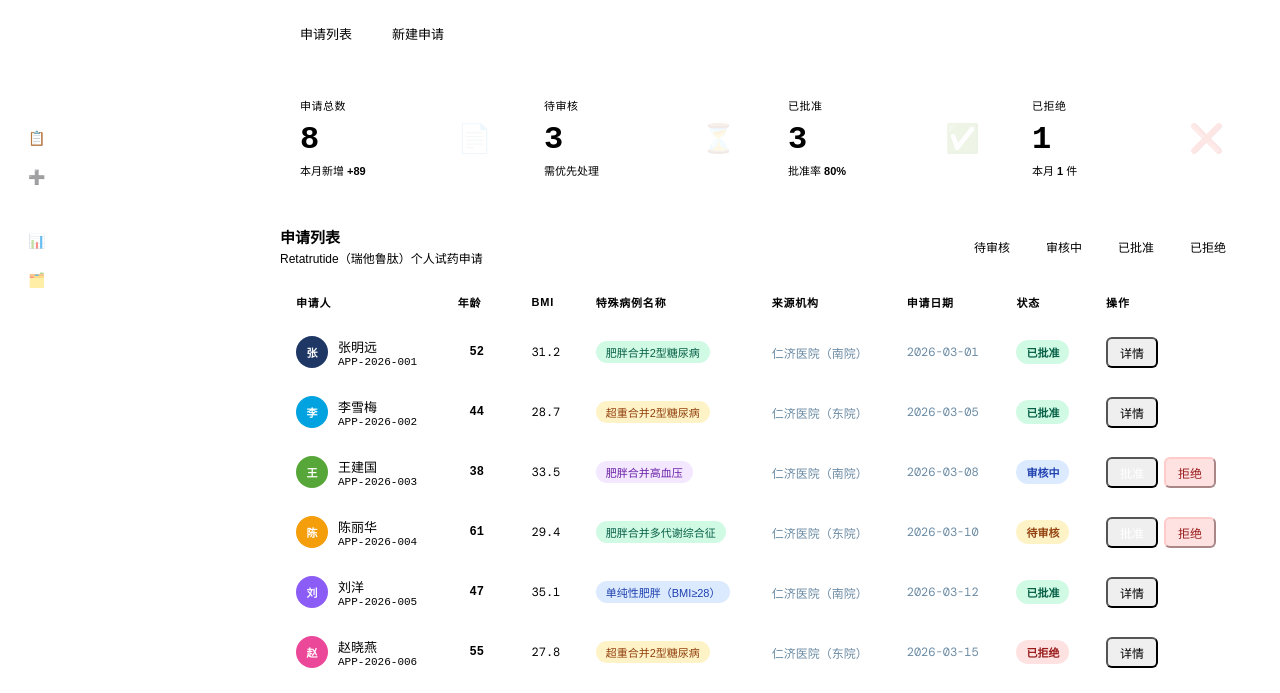
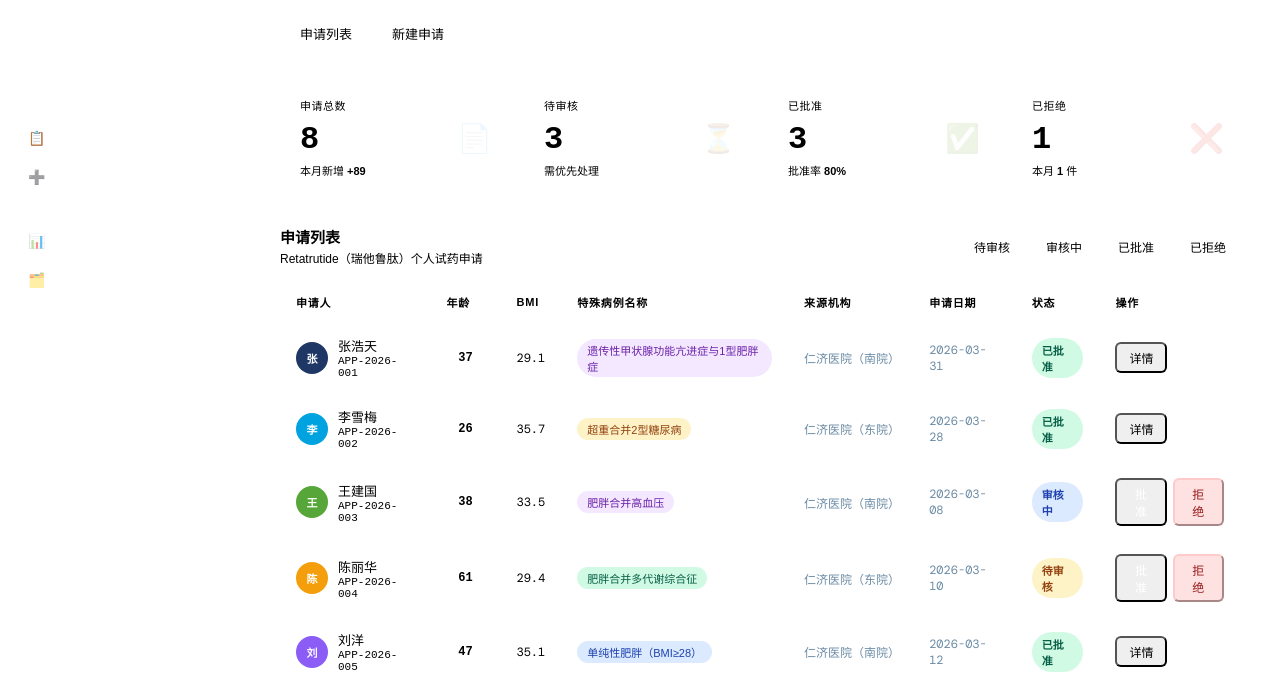
Before and after one commit to kendrath1991-code/Bare, a plain HTML site: page index.html in a window 1280 px wide. Shown: the part 100-793 px from the top of the page. Drawn offline with nearby package versions, Linux system fonts and the light colour scheme.

Commit message:
Update application data in index.html

```diff
--- a/index.html
+++ b/index.html
@@ -910,8 +910,8 @@ transition: all 0.3s; z-index: 999;
 const avatarColors = ['#1F3764','#00A3E0','#57A639','#F59E0B','#8B5CF6','#EC4899','#0EA5E9','#14B8A6'];
 
 let applications = [
-  { id:'APP-2026-001', name:'张明远', age:52, bmi:31.2, caseName:'肥胖合并2型糖尿病', hospital:'仁济医院（南院）', date:'2026-03-01', status:'approved', note:'' },
-  { id:'APP-2026-002', name:'李雪梅', age:44, bmi:28.7, caseName:'超重合并2型糖尿病', hospital:'仁济医院（东院）', date:'2026-03-05', status:'approved', note:'' },
+  { id:'APP-2026-001', name:'张浩天', age:37, bmi:29.07, caseName:'遗传性甲状腺功能亢进症与1型肥胖症', hospital:'仁济医院（南院）', date:'2026-03-31', status:'approved', note:'' },
+  { id:'APP-2026-002', name:'李雪梅', age:26, bmi:35.7, caseName:'超重合并2型糖尿病', hospital:'仁济医院（东院）', date:'2026-03-28', status:'approved', note:'' },
   { id:'APP-2026-003', name:'王建国', age:38, bmi:33.5, caseName:'肥胖合并高血压', hospital:'仁济医院（南院）', date:'2026-03-08', status:'reviewing', note:'' },
   { id:'APP-2026-004', name:'陈丽华', age:61, bmi:29.4, caseName:'肥胖合并多代谢综合征', hospital:'仁济医院（东院）', date:'2026-03-10', status:'pending', note:'' },
   { id:'APP-2026-005', name:'刘洋', age:47, bmi:35.1, caseName:'单纯性肥胖（BMI≥28）', hospital:'仁济医院（南院）', date:'2026-03-12', status:'approved', note:'' },
```
